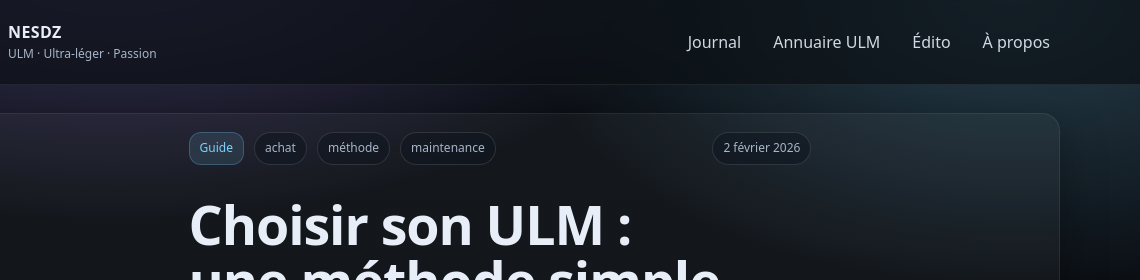
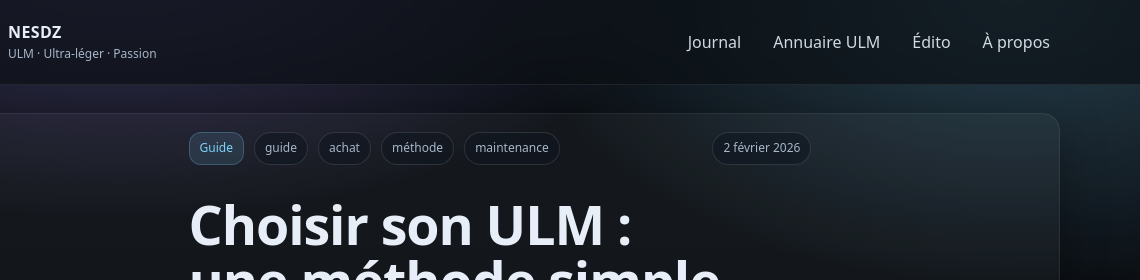
Before and after one commit to elnesdz/NESDZ, an Astro site: page /journal/2026-02-choisir-ulm in a window 1280 px wide. Shown: the top 280 px of the page, 140-1280 px from the left. Built offline with nearby package versions, Linux system fonts and the light colour scheme; Astro itself is replaced by a stand-in of ours.

Commit message:
Add 'guide' tag to ULM article
Updated tags to include 'guide' for better categorization.

```diff
--- a/src/content/articles/2026-02-choisir-ulm.md
+++ b/src/content/articles/2026-02-choisir-ulm.md
@@ -3,7 +3,7 @@ title: "Choisir son ULM : une méthode simple (et anti-auto-mensonge)"
 description: "Avant de regarder les photos, regarde ton usage : terrain, météo, budget, maintenance, objectifs."
 date: 2026-02-02
 category: "Guide"
-tags: ["achat", "méthode", "maintenance"]
+tags: ["guide", "achat", "méthode", "maintenance"]
 image: "/articles/bienchoisirsonulm.png"
 ---
 La tentation : choisir un ULM comme on choisirait une moto.
```
